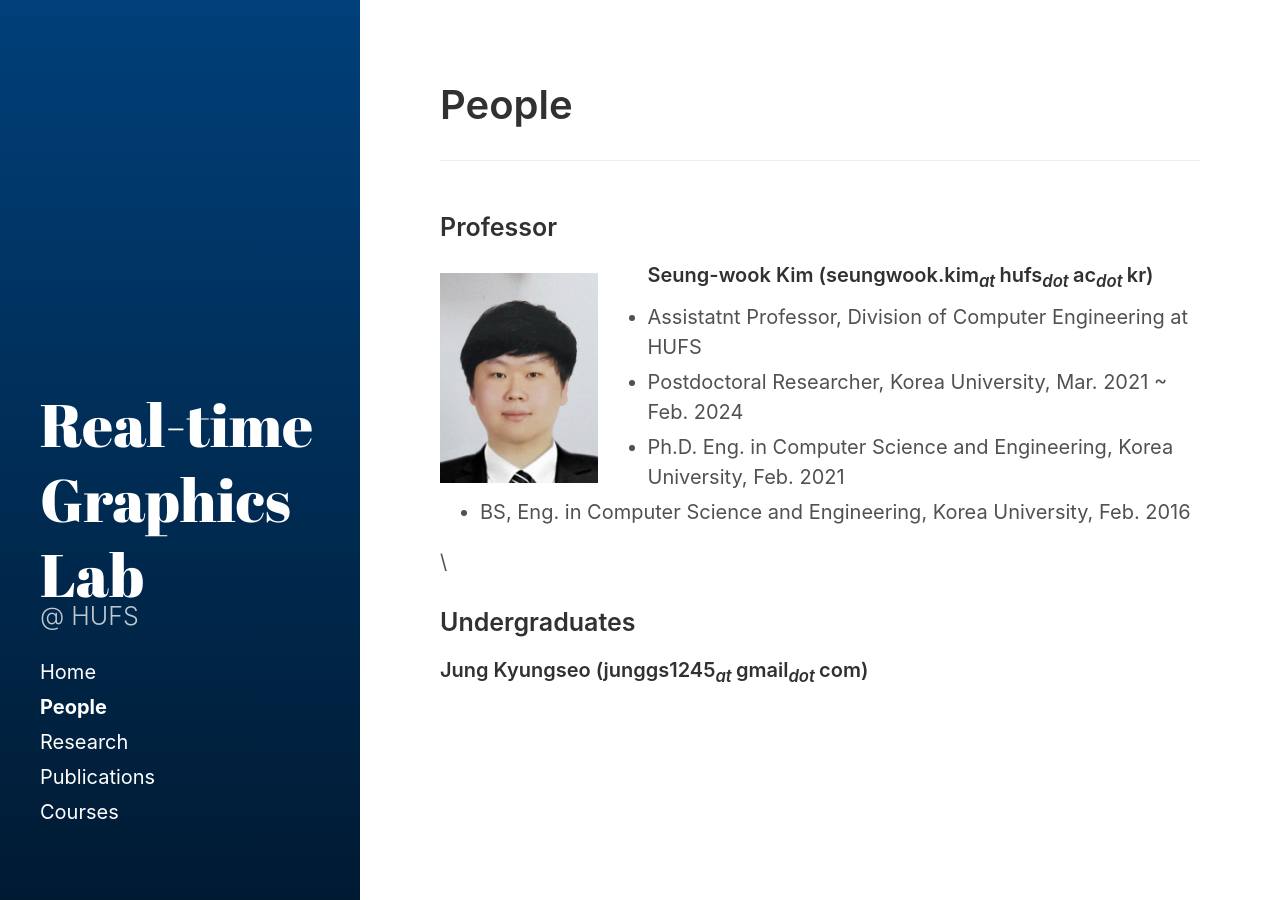
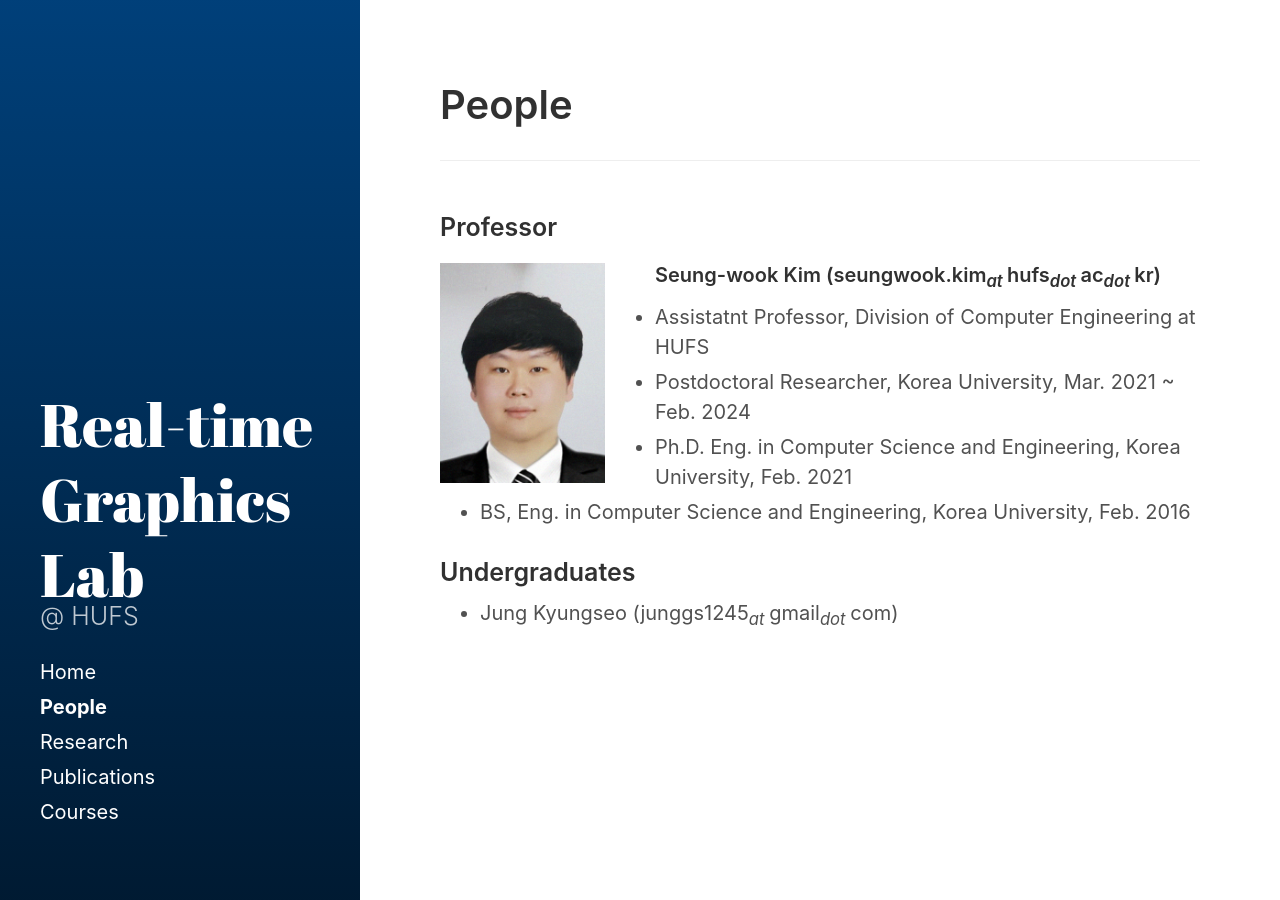
Before and after one commit to God-eunger/God-eunger.github.io, a Jekyll site: the page built from people/index.md, in a window 1280 px wide. Built offline with Jekyll 4.4.1, drawn with Linux system fonts in a browser that asks for light colours.

Commit message:
Update index.md

```diff
--- a/people/index.md
+++ b/people/index.md
@@ -13,15 +13,13 @@
 
 ### Professor
 
-![Professor](swk.png){: style="float: left; height: 250px; padding: 30px 50px 10px 0;"}
+![Professor](swk.png){: style="float: left; height: 250px; padding: 20px 50px 10px 0;"}
 #### Seung-wook Kim (seungwook.kim<sub><i>at </i></sub>hufs<sub><i>dot </i></sub>ac<sub><i>dot </i></sub>kr)
  * Assistatnt Professor, Division of Computer Engineering at HUFS
  * Postdoctoral Researcher, Korea University, Mar. 2021 ~ Feb. 2024
  * Ph.D. Eng. in Computer Science and Engineering, Korea University, Feb. 2021
  * BS, Eng. in Computer Science and Engineering, Korea University, Feb. 2016
 
-\
-
 ### Undergraduates
 
-#### Jung Kyungseo (junggs1245<sub><i>at </i></sub>gmail<sub><i>dot </i></sub>com)
+ * Jung Kyungseo (junggs1245<sub><i>at </i></sub>gmail<sub><i>dot </i></sub>com)
```
